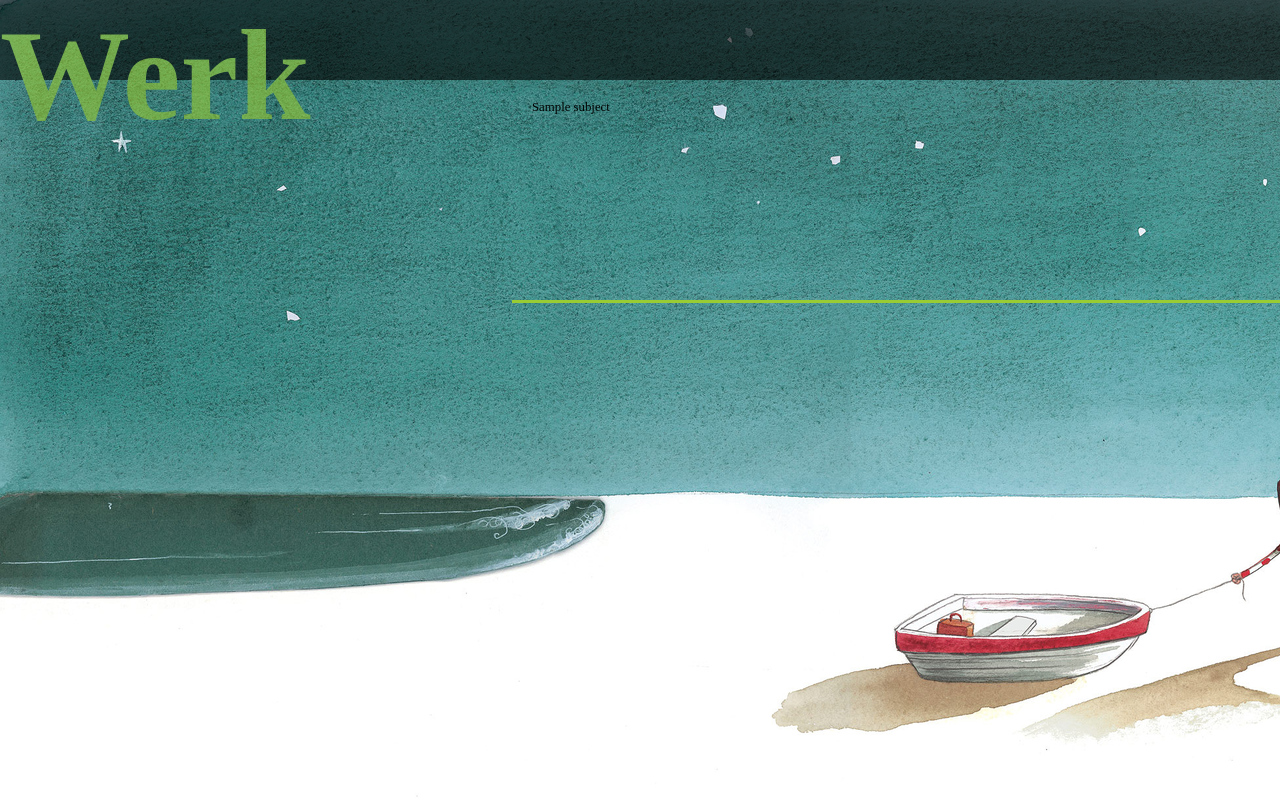
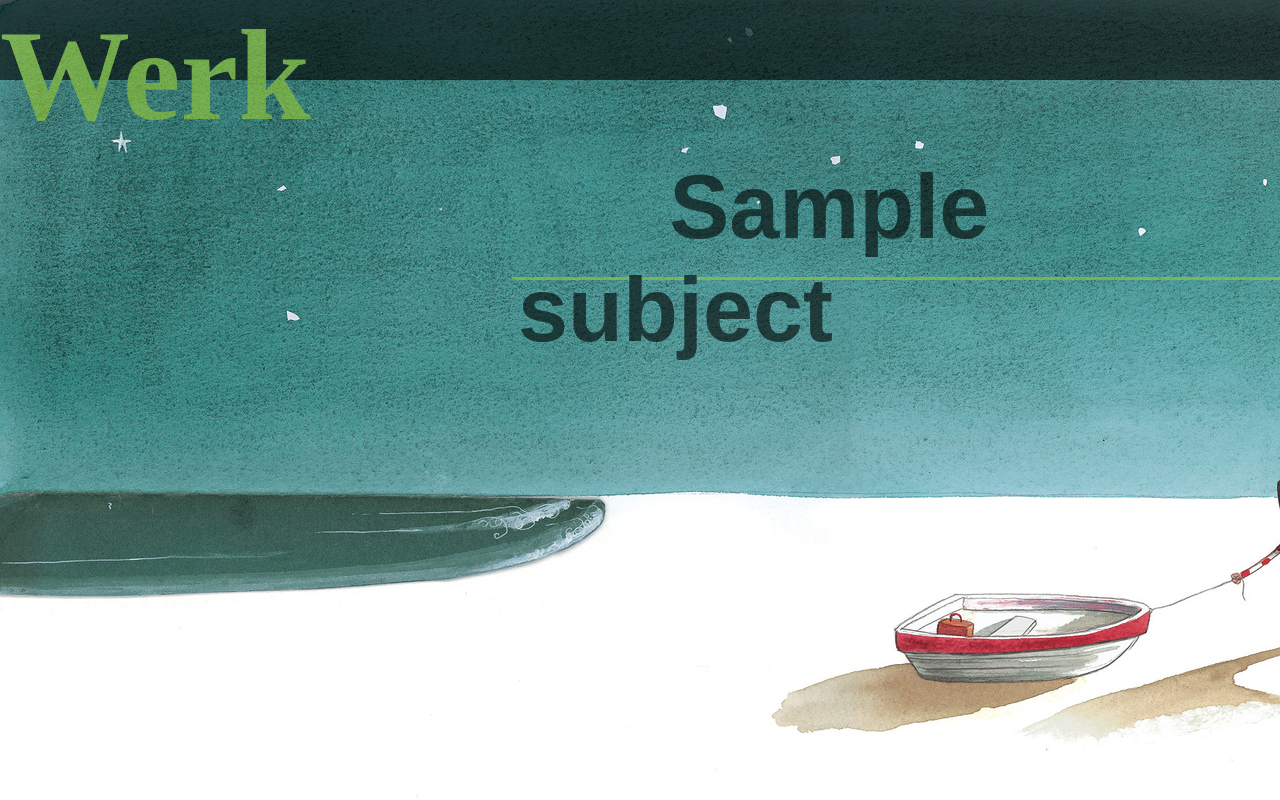
Before and after one commit to svandenhout/portfolio_oud, a PHP site: page / in a window 1280 px wide. Run offline with PHP 8.4, Linux system fonts and the light colour scheme; tables that the repository leaves empty or names only in its code hold one stand-in row (values such as "Sample post"); some web fonts are replaced.

Commit message:
-inserted first actual piece of content -built functionality to support different text color profiles

```diff
--- a/index.html
+++ b/index.html
@@ -21,7 +21,6 @@
 
         <!--mijn js-->
         <script src="js/ajax.js"></script>
-        <script src="js/anim.js"></script>
 
 		<!--google webfonts is echt te gek-->
 		<link href='http://fonts.googleapis.com/css?family=ABeeZee:400,400italic' rel='stylesheet' type='text/css'>
--- a/js/anim.js
+++ /dev/null
@@ -1,9 +0,0 @@
-function animateOver(element) {
-    var ani1 = {type: 'fontSize', from: 18, to: 72, step: 1, delay: 8};
-    $fx(element).fxAdd(ani1).fxRun();
-}
-
-function animateOver(element) {
-    var ani1 = {type: 'fontSize', from: 72, to: 18, step: 1, delay: 8};
-    $fx(element).fxAdd(ani1).fxRun();
-}
--- a/php/ajax-header.php
+++ b/php/ajax-header.php
@@ -6,7 +6,9 @@
 include_once "database.php";
 
 $db = __connectDatabase();
-$result = $db->query("SELECT * FROM subject WHERE (id='" . $_GET['index'] . "')");
+$result =
+    $db->query("SELECT * FROM subject WHERE (id='" . $_GET['index'] . "')");
+
 $row = $result->fetch_assoc();
 echo "<h1>" . $row['title'] . "</h1>";
 
--- a/php/ajax-main-text.php
+++ b/php/ajax-main-text.php
@@ -7,11 +7,13 @@
 include_once "database.php";
 
 $db = __connectDatabase();
-$result = $db->query("SELECT * FROM subject WHERE (id='" . $_GET['index'] . "')");
+$result =
+    $db->query("SELECT * FROM subject WHERE (id='" . $_GET['index'] . "')");
 $row = $result->fetch_assoc();
 
 //TODO: echo afmaken
 echo "<div class='empty-space'></div>";
+echo "<div class='empty-space'></div>";
 echo "<div id='text-intro-box'><p>" . $row['text_intro'] . "</p></div>";
-echo "<div id='text-body-box'>" . $row['text_body'] . "</div>";
+echo "<div id='text-body-box'><p>" . $row['text_body'] . "</p></div>";
 ?>
--- a/php/ajax-preview-buttons.php
+++ b/php/ajax-preview-buttons.php
@@ -8,24 +8,26 @@ $db = __connectDatabase();
 $result = $db->query("SELECT * FROM subject");
 $count = 0;
 
-//empty space div is necessary for dynamic styling purposes
-//TODO: find neater sollution
+// empty space div is necessary for dynamic styling purposes
+// TODO: find neater sollution
 echo "<div class='empty-space'></div>";
 
-//every database row is a subject represented by a preview button
+// every database row is a subject represented by a preview button
 while ($row = $result->fetch_assoc()) {
 	$count++;
 
-	//the html block that appears on the page as "preview button"
+	// the html button that appears on the page as "preview button"
 	echo
-	"<div
-        class=\"preview-block\"
-        id=\"preview-block-" . (string) $count . "\"
+	"<button
+        class=\"preview-button\"
+        id=\"preview-button-" . (string) $count . "\"
 
 		onclick=\"
     		getBackground(" . $count . ");
     		getHeader(" . $count . ");
-    		getMainText(" . $count . ");
+    		getMainText(" . $count . ", '" . $row["color_profile"] . "');
+
+    		addActiveClass('preview-button-" . (string) $count . "');
         \"
     >
 
@@ -34,6 +36,6 @@ while ($row = $result->fetch_assoc()) {
     </script>
 
 	<h2>" . $row["title"] . "</h2>
-	</div>";
+	</button>";
 }
 ?>
--- a/style.css
+++ b/style.css
@@ -1,7 +1,7 @@
 html {
 	/*
-	 * after picking a doctype the width & height need to be specified if i want my page to
-	 * scale with the screen
+	 * after picking a doctype the width & height need to be specified if i
+	 * want my page to scale with the screen
 	 */
 	width: 100%;
 	height: 100%;
@@ -46,18 +46,6 @@ body {
 	}
 }
 
-
-#header #admin {
-	position: absolute;
-	right: 0;
-	top: 0;
-	width: 100px;
-	height: 80px;
-
-	border: none;
-	background-color: #CCCCCC;
-}
-
 .empty-space {
 	height: 80px;
 	width: 100%;
@@ -69,12 +57,17 @@ body {
 	height: 100%;
 }
 
+#left-half #main-text {
+    width: 80%;
+    margin-left: 30px;
+}
+
 #left-half #main-text #text-intro-box {
-	width: 60%;
+	width: 100%;
 	font-style: italic;
 	text-indent: 30px;
 	margin-bottom: 20px;
-	opacity: 0.4;
+	opacity: 0.35;
 	background-color: #cccccc;
 }
 
@@ -82,6 +75,8 @@ body {
 	width: 60%;
 	text-indent: 30px;
 }
+
+
 
 #right-half {
 	float: left;
@@ -95,32 +90,43 @@ body {
 	overflow: auto;
 }
 
-.preview-block {
+#right-half .inner-half .preview-button {
+    border: 0;
+    background: 0;
+    text-align: left;
+
 	border-bottom: solid;
 	border-color: #99cc33;
+
 	width: 100%;
+	margin: 0;
 	height: 200px;
-	padding-top: 20px;
-	text-indent: 20px;
+	text-indent: 20%;
+
+	font-size: 60px;
+	opacity: 0.6;
+    color: #000000;
+}
+
+#right-half .inner-half .preview-button:hover {
+    text-indent: 2%;
+	opacity: 0.35;
+    background-color: #cccccc;
+}
+
+#right-half .inner-half .active {
+    text-indent: 2%;
 }
 
 /*
-.preview-block .inside-preview-block {
-	height: 70%;
-	width: 80%;
-	background-color: #CCCCCC;
-	opacity: 0.9;
-}
-*/
+ * color profiles
+ */
 
-.preview-block h2 {
-	margin: 0;
-	font-size: 80%;
-	font-weight: normal;
+
+.profile-light-text {
+    color: #FFFFFF;
 }
 
-
-.preview-block:hover {
-	opacity: 0.4;
-	background-color: #cccccc;
+.profile-dark-text {
+    color: #000000;
 }
```
Also changed, not shown: js/ajax.js (+50 -22 lines), img/achtergrond-project-interactieve-installatie.png (added), js/deepfish1.jpg (added), 1 other file.
